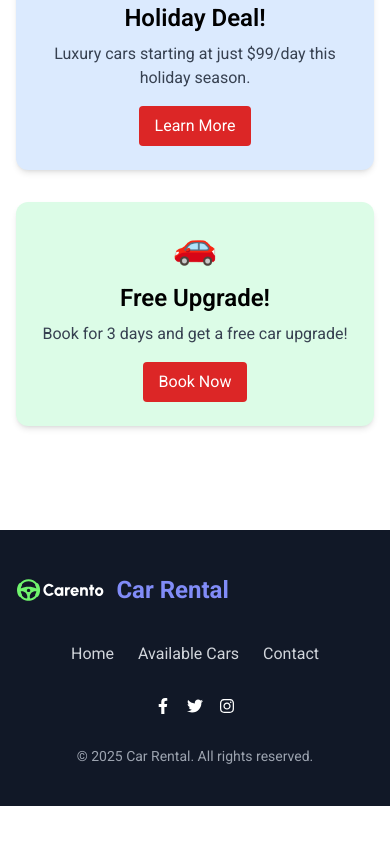
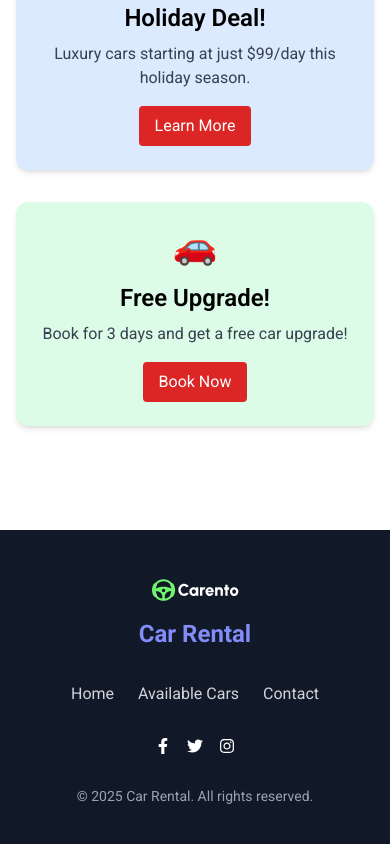
Before and after one commit to codewithsiham1/car-rental-Client-Repo, a React (Vite) app: page / in a window 390 px wide. Shown: the part 3237-4081 px from the top of the page. Before the commit the page ends 4043 px from the top, so only its background shows below. Built offline with nearby package versions, Linux system fonts and the light colour scheme; no server answers.

Commit message:
get value the server

```diff
--- a/src/Pages/Footer.jsx
+++ b/src/Pages/Footer.jsx
@@ -1,31 +1,34 @@
 import React from 'react';
-import image from"../../src/assets/image/logo-w.svg"
+import image from "../../src/assets/image/logo-w.svg";
 import { Link } from 'react-router-dom';
 import { FaFacebookF, FaTwitter, FaInstagram } from 'react-icons/fa';
+
 const Footer = () => {
     return (
-
         <footer className='bg-gray-900 text-white py-10 mt-10'>
-         <div className="max-w-7xl mx-auto px-4 grid grid-cols-1 md:grid-cols-3 gap-8 items-center">
-         {/* logo name */}
-                 <div className="flex items-center space-x-3">
-          <img src={image} alt="Logo" className="h-10" />
+            <div className="max-w-7xl mx-auto px-4 grid grid-cols-1 sm:grid-cols-2 md:grid-cols-3 gap-8 items-center text-center md:text-left">
+                {/* Logo and name */}
+                <div className="flex flex-col items-center md:flex-row md:items-center md:space-x-3">
+                    <img src={image} alt="Logo" className="h-10 mb-2 md:mb-0" />
                     <h1 className="text-2xl font-bold text-indigo-400">Car Rental</h1>
                 </div>
-        {/* navigation link */}
+
+                {/* Navigation links */}
                 <div className="flex justify-center space-x-6 text-gray-300">
                     <Link to="/" className="hover:text-indigo-400 transition">Home</Link>
                     <Link to="/available-cars" className="hover:text-indigo-400 transition">Available Cars</Link>
                     <Link to="/contact" className="hover:text-indigo-400 transition">Contact</Link>
                 </div>
-        {/* social icons */}
+
+                {/* Social icons */}
                 <div className="flex justify-center md:justify-end space-x-4">
-          <a href="#" className="hover:text-indigo-400 transition"><FaFacebookF /></a>
-          <a href="#" className="hover:text-indigo-400 transition"><FaTwitter /></a>
-          <a href="#" className="hover:text-indigo-400 transition"><FaInstagram /></a>
+                    <a href="#" className="hover:text-indigo-400 transition" aria-label="Facebook"><FaFacebookF /></a>
+                    <a href="#" className="hover:text-indigo-400 transition" aria-label="Twitter"><FaTwitter /></a>
+                    <a href="#" className="hover:text-indigo-400 transition" aria-label="Instagram"><FaInstagram /></a>
                 </div>
             </div>
-         {/* bottom copy */}
+
+            {/* Bottom copyright */}
             <div className="text-center text-sm text-gray-400 mt-8">
                 © {new Date().getFullYear()} Car Rental. All rights reserved.
             </div>
```
Lines whose indentation alone changed are shown as unchanged.
